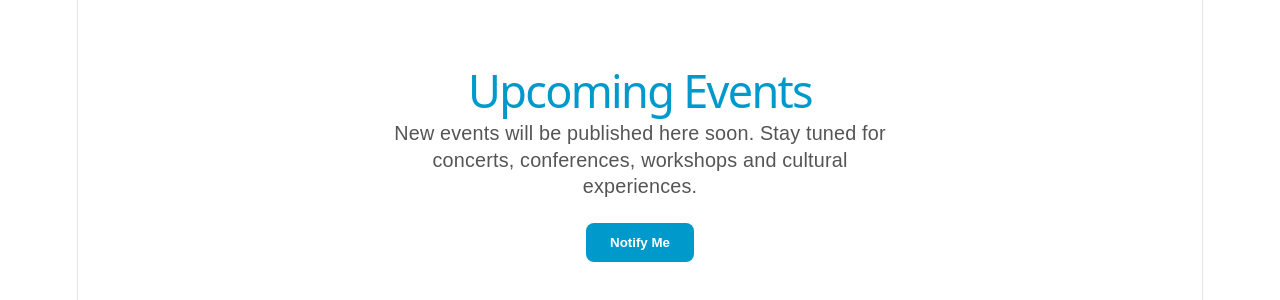
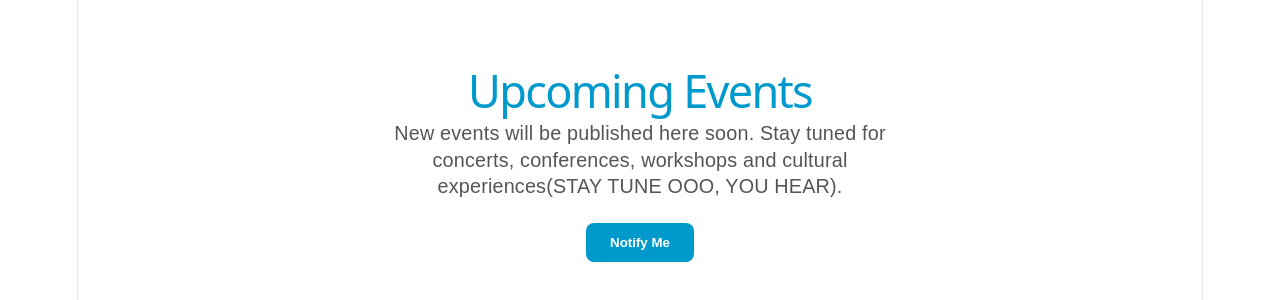
Before and after one commit to Sandradanny/Event-ticketing-platform-project-, a React (Vite) app in the folder eventhub-frontend/: page /events in a window 1280 px wide. Shown: the part 206-506 px from the top of the page. Built offline with nearby package versions, Linux system fonts and the light colour scheme.

Commit message:
Add homepage components and project structure

```diff
--- a/eventhub-frontend/src/pages/EventDetail.jsx
+++ b/eventhub-frontend/src/pages/EventDetail.jsx
@@ -17,7 +17,7 @@ export default function EventDetail() {
         </h1>
 
         <p style={{ color: '#555', maxWidth: '500px' }}>
-          Detailed information for selected events will be displayed here soon.
+          Detailed information for selected events will be displayed here soon (STAY TUNE, YOU HEAR).
         </p>
       </div>
     </div>
--- a/eventhub-frontend/src/pages/SearchResults.jsx
+++ b/eventhub-frontend/src/pages/SearchResults.jsx
@@ -18,7 +18,7 @@ export default function SearchResults() {
 
         <p style={{ color: '#555', fontSize: '1.1rem', maxWidth: '500px' }}>
           New events will be published here soon. Stay tuned for concerts,
-          conferences, workshops and cultural experiences.
+          conferences, workshops and cultural experiences(STAY TUNE OOO, YOU HEAR).
         </p>
 
         <button
```
